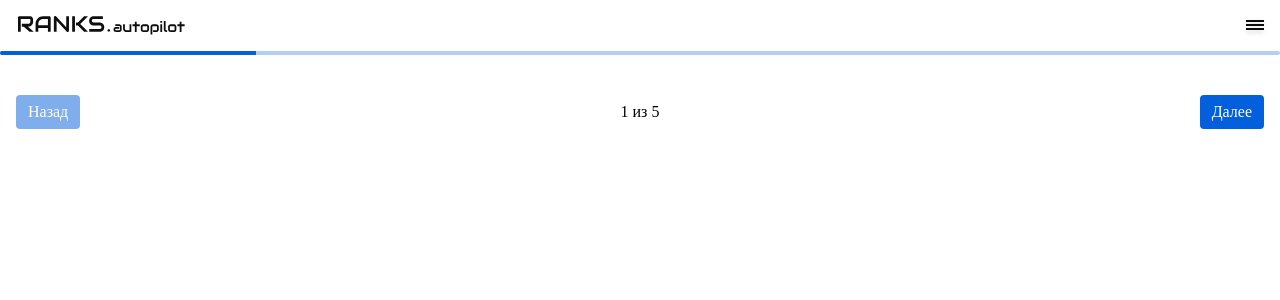
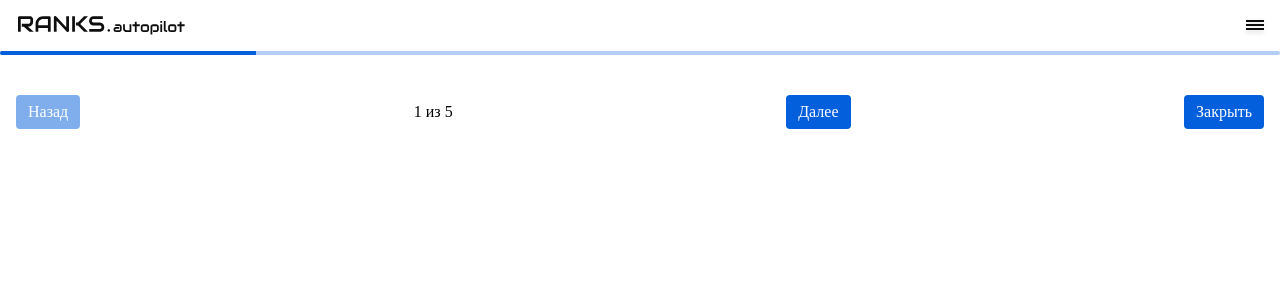
Before and after one commit to NikitaMalofeev/testtimeweb, a React (Vite) app: page / in a window 1280 px wide. Both pictures are taken after a click on the button "Начать инвестировать". Shown: the top 300 px of the page. Built offline with nearby package versions, Linux system fonts and the light colour scheme.

Commit message:
end modal, need fix

```diff
--- a/package.json
+++ b/package.json
@@ -12,6 +12,7 @@
   "dependencies": {
     "@reduxjs/toolkit": "^2.5.1",
     "dotenv": "^16.4.7",
+    "framer-motion": "^12.0.6",
     "react": "^18.3.1",
     "react-dom": "^18.3.1",
     "react-redux": "^9.2.0",
--- a/src/entities/ui/Modal/model/modalTypes.ts
+++ b/src/entities/ui/Modal/model/modalTypes.ts
@@ -1,4 +1,4 @@
-import { ModalAnimation } from "shared/ui/Modal/Modal";
+import { ModalAnimation } from "entities/ui/Ui/slice/uiSlice";
 
 export interface ModalState {
     isOpen: boolean;
--- a/src/features/RiskProfile/RiskProfileModal/RiskProfileModal.tsx
+++ b/src/features/RiskProfile/RiskProfileModal/RiskProfileModal.tsx
@@ -52,6 +52,9 @@ export const RiskProfileModal = memo(() => {
                     <Button onClick={nextStep} disabled={currentStep === steps.length - 1}>
                         Далее
                     </Button>
+                    <Button onClick={() => dispatch(closeModal())} disabled={currentStep === steps.length - 1}>
+                        Закрыть
+                    </Button>
                 </div>
 
                 {currentStep === steps.length - 1 && (
--- a/src/shared/ui/Modal/Modal.tsx
+++ b/src/shared/ui/Modal/Modal.tsx
@@ -1,7 +1,7 @@
 import React, { ReactNode, memo } from 'react';
 import ReactDOM from 'react-dom';
+import { motion } from 'framer-motion';
 import styles from './styles.module.scss';
-import { classNames, Mods } from 'shared/lib/helpers/classNames/classNames';
 import { ModalAnimation } from 'entities/ui/Ui/slice/uiSlice';
 
 interface ModalProps {
@@ -15,17 +15,32 @@ interface ModalProps {
 export const Modal = memo(({ className, isOpen, onClose, animation = ModalAnimation.SCALE, children }: ModalProps) => {
     if (!isOpen) return null;
 
-    const mods: Mods = {
-        [styles.open]: isOpen,
-        [styles[animation]]: true,
-    };
-
     return ReactDOM.createPortal(
-        <div className={classNames(styles.Modal, mods, [className])} onClick={onClose}>
-            <div className={styles.content} onClick={(e) => e.stopPropagation()}>
+        <motion.div
+            className={styles.Modal}
+            initial={{ opacity: 0 }}
+            animate={{ opacity: 1 }}
+            exit={{ opacity: 0 }}
+            transition={{ duration: 0.3 }}
+            onClick={onClose}
+        >
+            <motion.div
+                className={`${styles.content} ${className}`}
+                initial={{
+                    transform: animation === ModalAnimation.LEFT ? 'translateY(100%)' : 'scale(0.9)',
+                    opacity: 0,
+                }}
+                animate={{ transform: 'translateY(0)', opacity: 1 }}
+                exit={{
+                    transform: animation === ModalAnimation.LEFT ? 'translateY(100%)' : 'scale(0.9)',
+                    opacity: 0,
+                }}
+                transition={{ duration: 0.3 }}
+                onClick={(e) => e.stopPropagation()}
+            >
                 {children}
-            </div>
-        </div>,
+            </motion.div>
+        </motion.div>,
         document.body
     );
 });
--- a/src/shared/ui/Modal/styles.module.scss
+++ b/src/shared/ui/Modal/styles.module.scss
@@ -27,14 +27,3 @@
         transition: transform 0.3s ease, opacity 0.3s ease;
     }
 }
-
-/* Анимация слева */
-.left {
-    .content {
-        transform: translateX(-100%);
-    }
-
-    &.open .content {
-        transform: translateX(0);
-    }
-}
```
Also changed, not shown: 1 other file (tests, documents, lock files or other folders).
